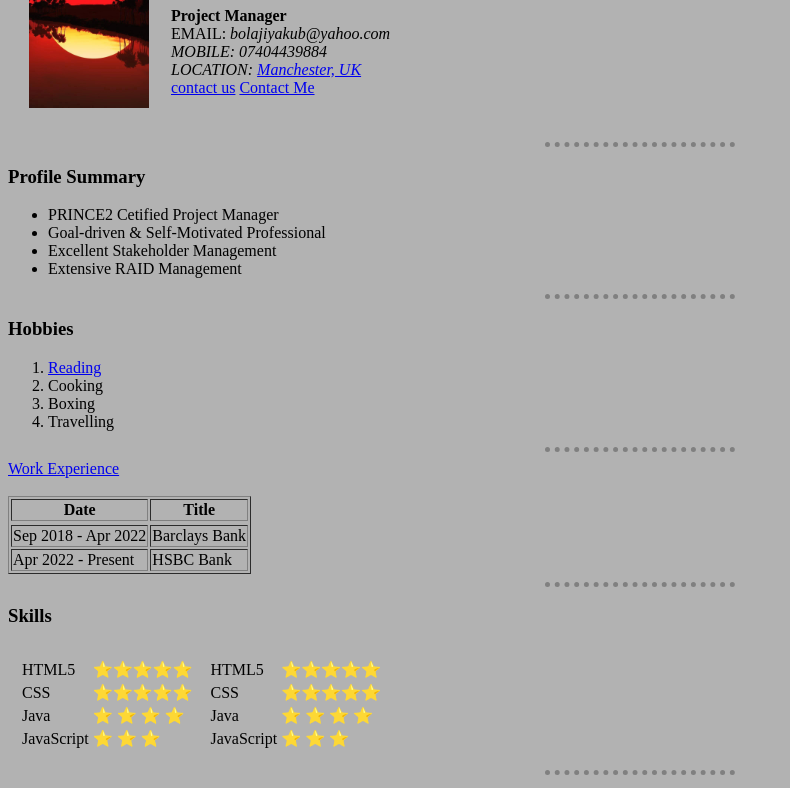
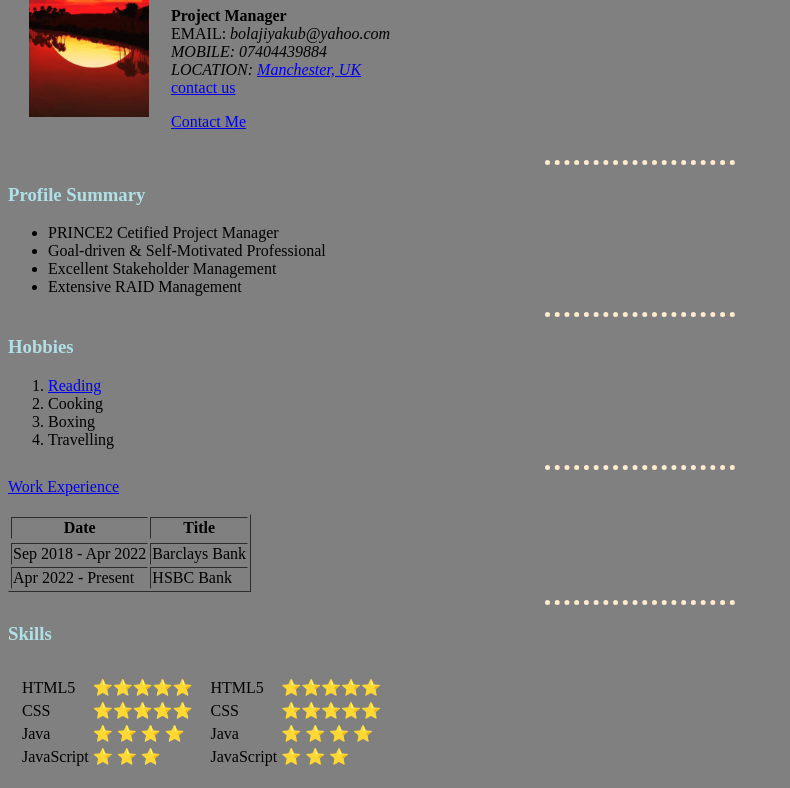
Before and after one commit to spot-training/personal-profile, a plain HTML site: page index.html in a window 1280 px wide. Shown: the part 102-890 px from the top of the page, without its empty margins (0-790 px from the left). Drawn offline with Linux system fonts and the light colour scheme.

Commit message:
Added new styles folder

```diff
--- /dev/null
+++ b/CSS/styles.css
@@ -0,0 +1,13 @@
+body{
+    background-color: gray;
+}
+hr{
+    border-color: blanchedalmond;
+    border-style: dotted none none;
+    border-width: 5px;
+    width:15%;
+}
+
+h1, h2, h3 {
+    color: powderblue;
+}
--- a/index.html
+++ b/index.html
@@ -4,17 +4,7 @@
     <meta charset="UTF-8">
     <meta name="viewport" content="width=device-width, initial-scale=1.0">
     <title>Bolaji Yakub Profile </title>
-    <style>
-        body{
-            background-color: #B2B2B2;
-        }
-        hr{
-            border-color: gray;
-            border-style: dotted none none;
-            border-width: 5px;
-            width:15%;
-        }
-    </style>
+    <link rel="stylesheet" href="/CSS/styles.css">
 </head>
 
 <body>
@@ -25,7 +15,7 @@
             <td>
                 <h1>Bolaji Yakub</h1>
                 <P> <strong>Project Manager</strong> <br> EMAIL: <i>bolajiyakub@yahoo.com <br>MOBILE: 07404439884<br>LOCATION: <a href="https://www.google.co.uk">Manchester, UK</a></i> <br>
-                    <a href="contact-form.html">contact us</a
+                    <a href="contact-form.html">contact us</a>
                 </P>
                 <a href="contact-me.html">Contact Me</a>
             </td>
@@ -130,8 +120,6 @@
             </tr>
         </table>
 
-        <hr>
-
         <form action=""></form>
 </body>
 </html>
```
Also changed, not shown: contact-form.html (+1 -0 lines), contact_us.html (+1 -0 lines), works.html (+1 -0 lines).
